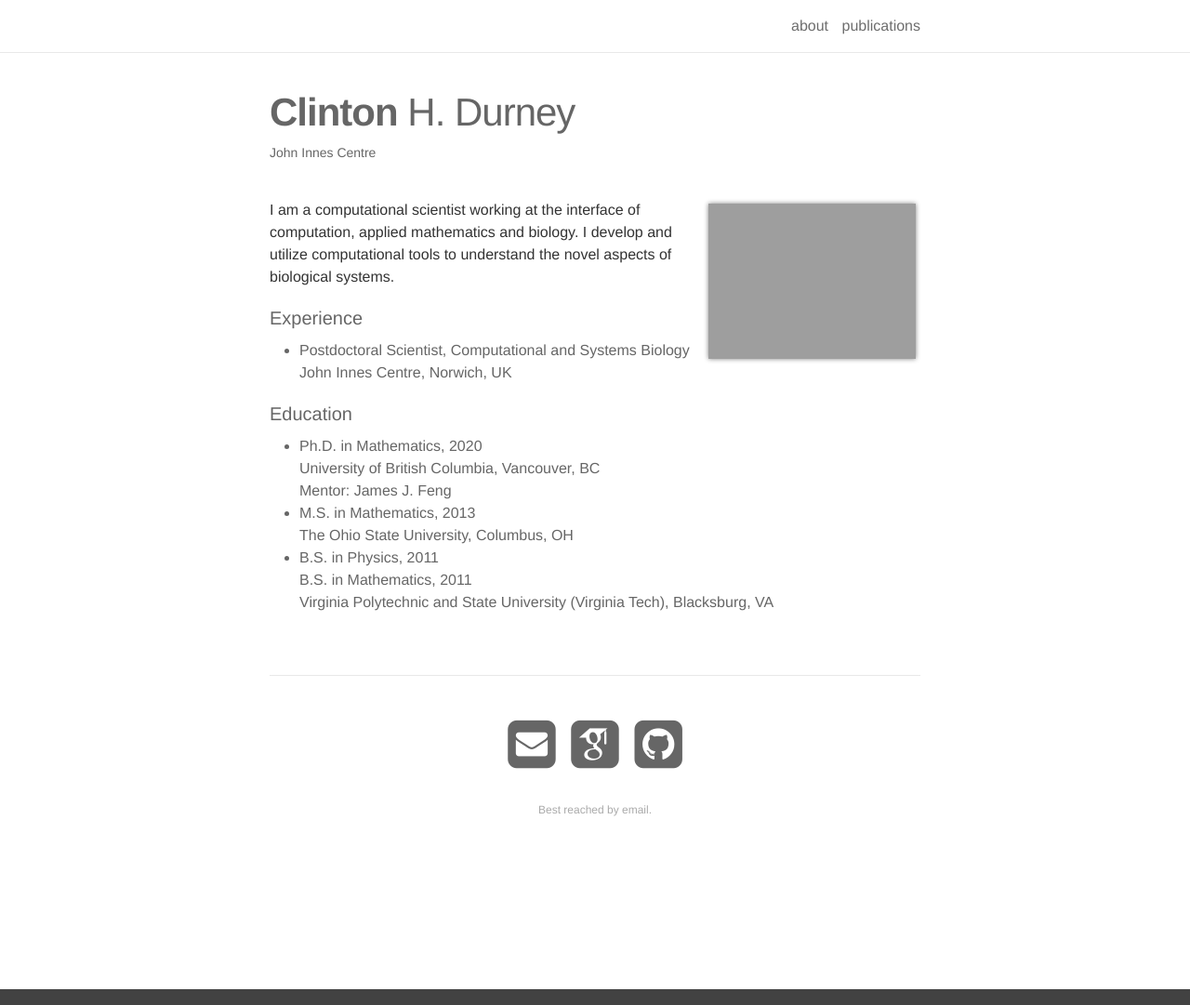
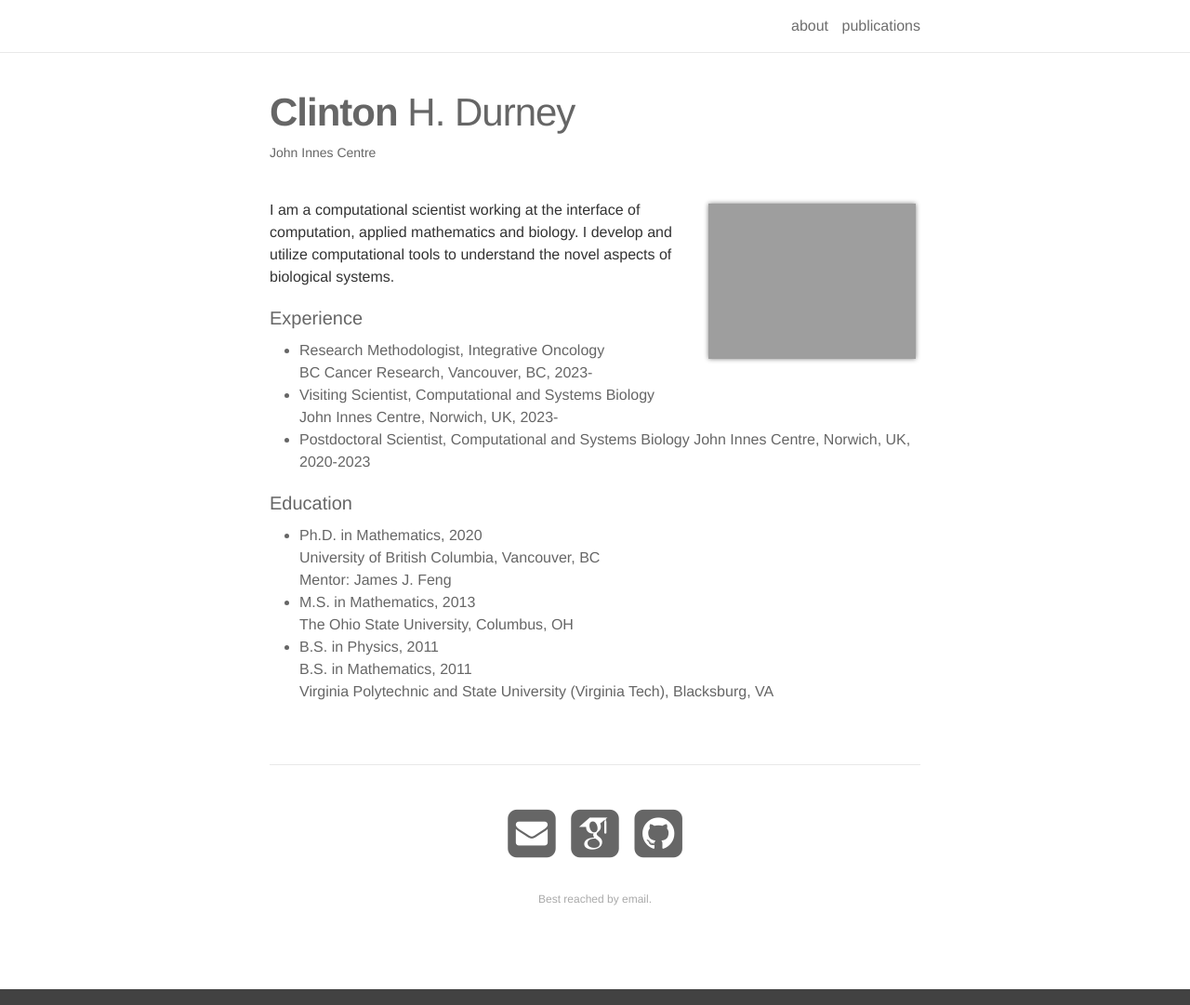
Before and after one commit to clintondurney/clintondurney.github.io, a Jekyll site: the page built from _pages/about.md, in a window 1280 px wide and 1081 px high. Shown: the whole window at 93% size. Built offline with Jekyll 4.4.1, drawn with Linux system fonts in a browser that asks for light colours; nearby versions of some CDN libraries; some web fonts are replaced.

Commit message:
update for new job

```diff
--- a/_pages/about.md
+++ b/_pages/about.md
@@ -13,8 +13,12 @@ social: true
 I am a computational scientist working at the interface of computation, applied mathematics and biology. I develop and utilize computational tools to understand the novel aspects of biological systems.
 
 #### Experience
+* Research Methodologist, Integrative Oncology
+BC Cancer Research, Vancouver, BC, 2023-
+* Visiting Scientist, Computational and Systems Biology
+John Innes Centre, Norwich, UK, 2023-
 * Postdoctoral Scientist, Computational and Systems Biology
-John Innes Centre, Norwich, UK
+John Innes Centre, Norwich, UK, 2020-2023
 
 #### Education
 * Ph.D. in Mathematics, 2020
```
